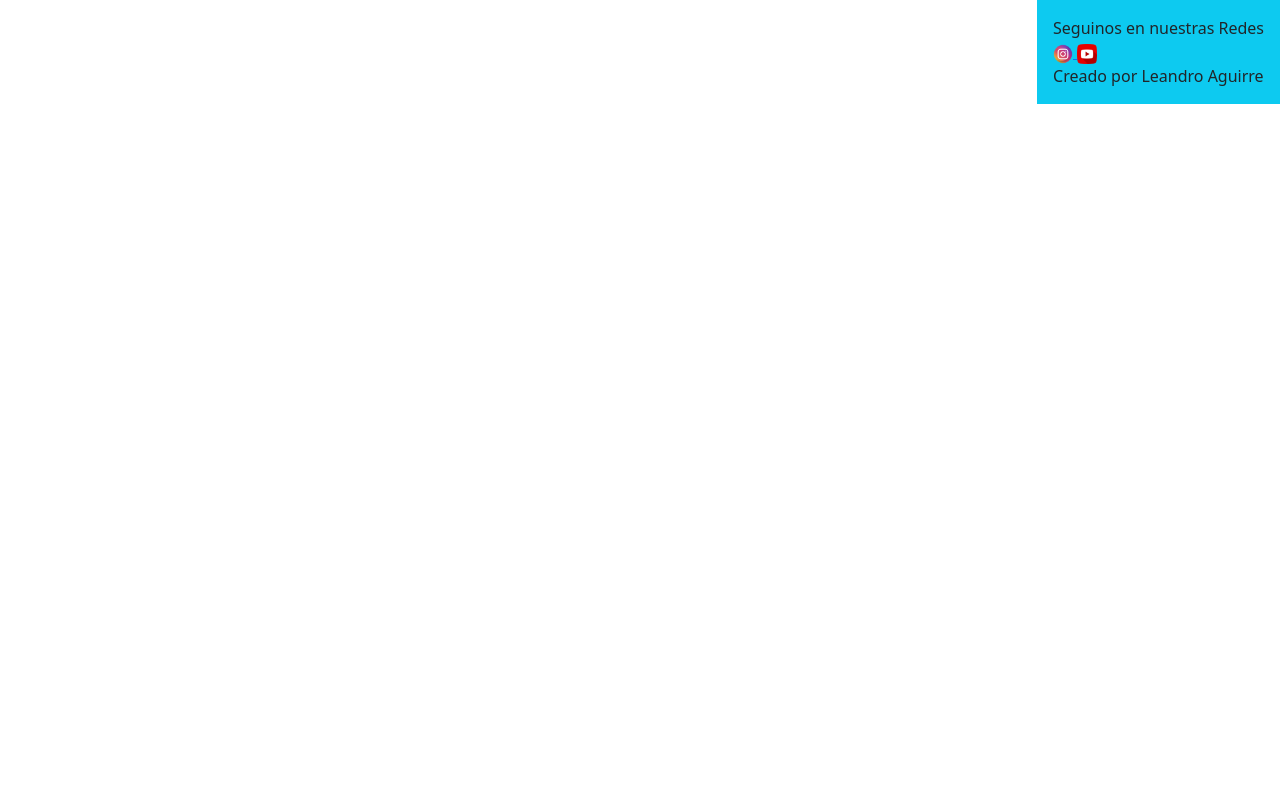
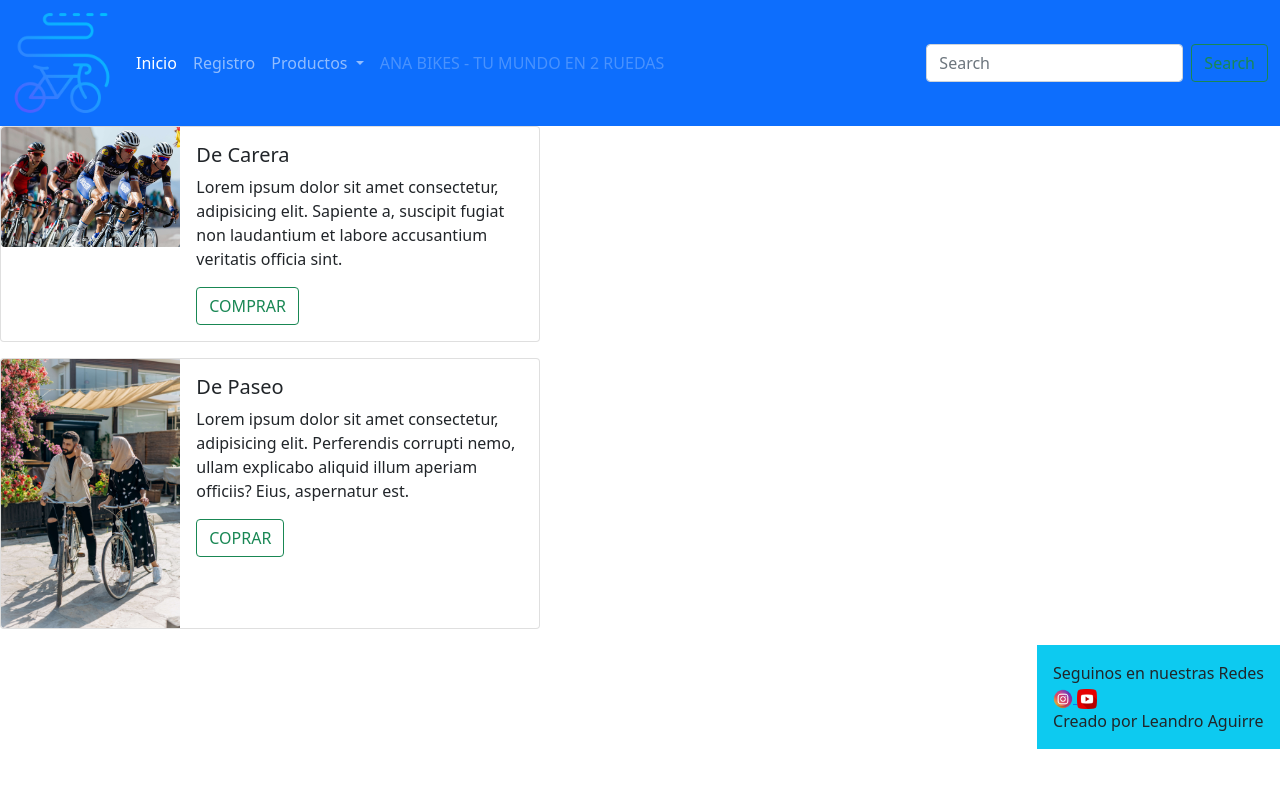
Before and after one commit to Leandroaguirre87/entrega-2-aguirre-leandro, a website: page bicicletas.html in a window 1280 px wide. Drawn offline with nearby package versions, Linux system fonts and the light colour scheme.

Commit message:
se agrego imagenes en bicicletas

```diff
--- a/bicicletas.html
+++ b/bicicletas.html
@@ -18,6 +18,141 @@
   </head>
   <body>
     <!-- header -->
+    <header class="header">
+      <nav class="navbar navbar-expand-lg navbar navbar-dark bg-primary">
+        <div class="container-fluid">
+          <a class="navbar-brand" href="#"
+            ><img
+              class="icono"
+              src="img/ciclismo.png"
+              alt="logo"
+              height="100"
+              width="100"
+          /></a>
+          <button
+            class="navbar-toggler"
+            type="button"
+            data-bs-toggle="collapse"
+            data-bs-target="#navbarSupportedContent"
+            aria-controls="navbarSupportedContent"
+            aria-expanded="false"
+            aria-label="Toggle navigation"
+          >
+            <span class="navbar-toggler-icon"></span>
+          </button>
+          <div class="collapse navbar-collapse" id="navbarSupportedContent">
+            <ul class="navbar-nav me-auto mb-2 mb-lg-0">
+              <li class="nav-item">
+                <a class="nav-link active" aria-current="page" href="#"
+                  >Inicio</a
+                >
+              </li>
+              <li class="nav-item">
+                <a class="nav-link" href="registro.html">Registro</a>
+              </li>
+              <li class="nav-item dropdown">
+                <a
+                  class="nav-link dropdown-toggle"
+                  href="#"
+                  id="navbarDropdown"
+                  role="button"
+                  data-bs-toggle="dropdown"
+                  aria-expanded="false"
+                >
+                  Productos
+                </a>
+                <ul class="dropdown-menu" aria-labelledby="navbarDropdown">
+                  <li>
+                    <a class="dropdown-item" href="bicicletas.html"
+                      >Bicicletas</a
+                    >
+                  </li>
+                  <li>
+                    <a class="dropdown-item" href="repuestos.html">Repuestos</a>
+                  </li>
+                  <li><hr class="dropdown-divider" /></li>
+                  <li>
+                    <a class="dropdown-item" href="indumentaria.html"
+                      >Indumentaria</a
+                    >
+                  </li>
+                </ul>
+              </li>
+              <li class="nav-item">
+                <a class="nav-link disabled"
+                  >ANA BIKES - TU MUNDO EN 2 RUEDAS</a
+                >
+              </li>
+            </ul>
+            <form class="d-flex">
+              <input
+                class="form-control me-2"
+                type="search"
+                placeholder="Search"
+                aria-label="Search"
+              />
+              <button class="btn btn-outline-success" type="submit">
+                Search
+              </button>
+            </form>
+          </div>
+        </div>
+      </nav>
+    </header>
+    <!-- section modelos de bicis -->
+    <div class="card mb-3" style="max-width: 540px">
+      <div class="row g-0">
+        <div class="col-md-4">
+          <img
+            src="img/de-carrera.jpg"
+            class="img-fluid rounded-start"
+            alt="bici-carera"
+          />
+        </div>
+        <div class="col-md-8">
+          <div class="card-body">
+            <h5 class="card-title">De Carera</h5>
+            <p class="card-text">
+              Lorem ipsum dolor sit amet consectetur, adipisicing elit. Sapiente
+              a, suscipit fugiat non laudantium et labore accusantium veritatis
+              officia sint.
+            </p>
+            <p class="card-text">
+              <button type="button" class="btn btn-outline-success">
+                COMPRAR
+              </button>
+            </p>
+          </div>
+        </div>
+      </div>
+    </div>
+
+    <div class="card mb-3" style="max-width: 540px">
+      <div class="row g-0">
+        <div class="col-md-4">
+          <img
+            src="img/de-paseo.jpg"
+            class="img-fluid rounded-start"
+            alt="bici-paseo"
+          />
+        </div>
+        <div class="col-md-8">
+          <div class="card-body">
+            <h5 class="card-title">De Paseo</h5>
+            <p class="card-text">
+              Lorem ipsum dolor sit amet consectetur, adipisicing elit.
+              Perferendis corrupti nemo, ullam explicabo aliquid illum aperiam
+              officiis? Eius, aspernatur est.
+            </p>
+            <p class="card-text">
+              <button type="button" class="btn btn-outline-success">
+                COPRAR
+              </button>
+            </p>
+          </div>
+        </div>
+      </div>
+    </div>
 
     <!-- footer -->
     <footer class="footer">
```
Also changed, not shown: index.html (+1 -1 lines), registro.html (+2 -0 lines), img/de-carrera.jpg (added), img/de-paseo.jpg (added).
